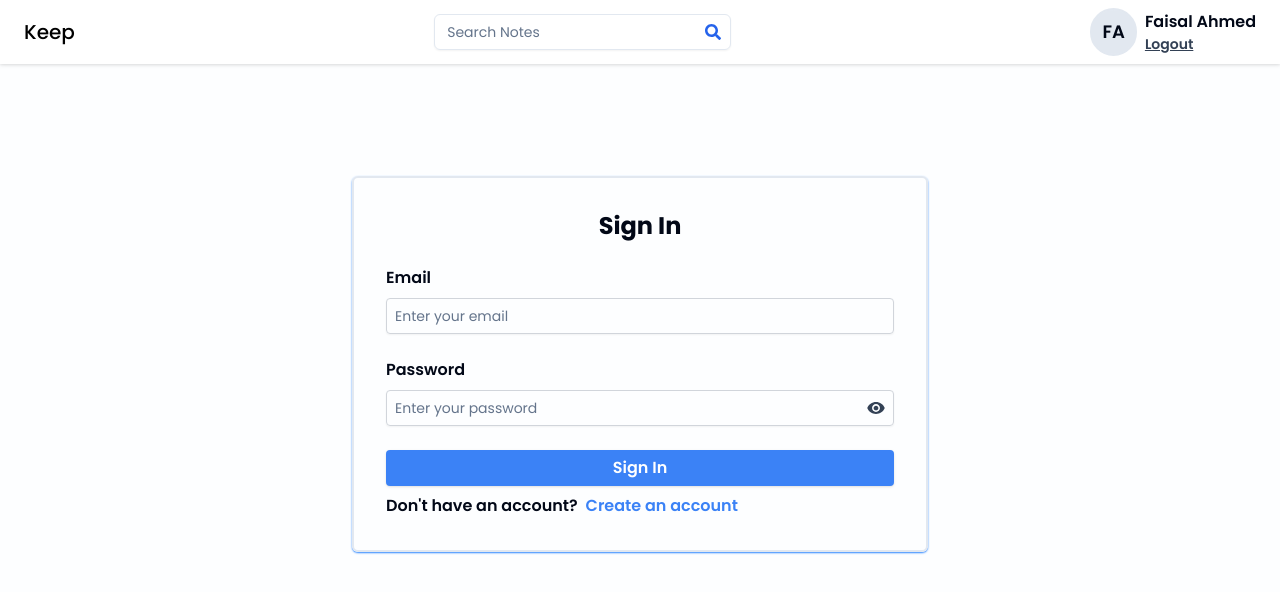
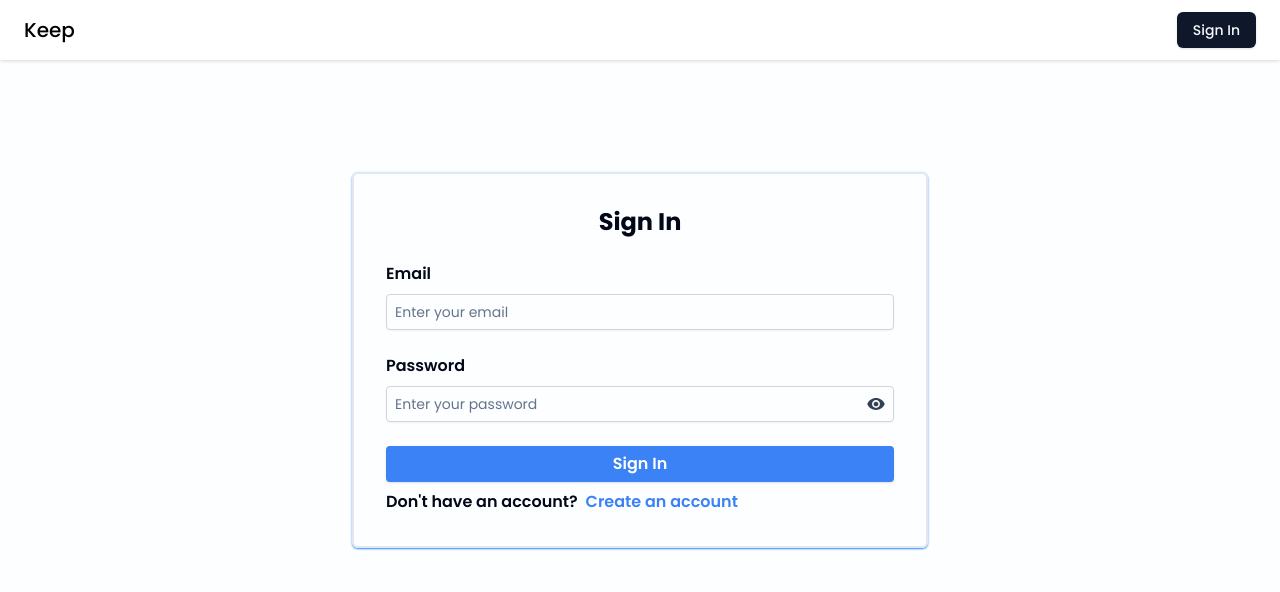
Before and after one commit to 23-faisal/Keep, a React (Vite) app in the folder frontend/: page /sign-in in a window 1280 px wide. Shown: the top 592 px of the page. Built offline with nearby package versions, Linux system fonts and the light colour scheme.

Commit message:
create sign in functionality and updated navbar if the user is logged in

```diff
--- a/frontend/src/components/Navbar/Navbar.jsx
+++ b/frontend/src/components/Navbar/Navbar.jsx
@@ -2,9 +2,13 @@ import { useState } from "react";
 import { Input } from "../ui/input";
 import { FaSearch } from "react-icons/fa";
 import { IoCloseSharp } from "react-icons/io5";
-import { Link } from "react-router-dom";
+import { Link, useNavigate } from "react-router-dom";
+import { useAuthStore } from "@/store/userStore";
+import { Button } from "../ui/button";
 const Navbar = () => {
   const [value, setValue] = useState("");
+  const { user, clearUser } = useAuthStore();
+  const navigate = useNavigate();
 
   // Function to handle search button click
   const handleSearch = () => {
@@ -14,12 +18,15 @@ const Navbar = () => {
       alert("Please enter a search term!");
     }
   };
+
+  console.log(user);
   return (
     <header>
       <nav className="bg-white flex items-center justify-between px-6 py-2 drop-shadow ">
         <Link to="/" className="text-xl font-medium text-black py-2 ">
           Keep
         </Link>
+        {user && (
           <div className="relative ">
             <Input
               value={value}
@@ -37,17 +44,29 @@ const Navbar = () => {
               className="absolute right-2.5 top-2.5 cursor-pointer text-blue-600"
             />
           </div>
+        )}
+        {user ? (
           <div className="flex items-center justify-between gap-2 ">
             <div className=" rounded-full  px-2.5 py-2     border-2 bg-slate-200">
-            <p className="text-center font-semibold  text-lg   ">FA</p>
+              <p className="text-center font-semibold  text-lg   ">
+                {user && user?.user.username.slice(0, 2).toUpperCase()}
+              </p>
             </div>
             <div className="flex flex-col  items-start ">
-            <p className="font-semibold ">Faisal Ahmed</p>
-            <button className="text-sm underline font-semibold text-slate-700">
+              <p className="font-semibold ">{user && user?.user.username}</p>
+              <button
+                onClick={clearUser}
+                className="text-sm underline font-semibold text-slate-700"
+              >
                 Logout
               </button>
             </div>
           </div>
+        ) : (
+          <>
+            <Button onClick={() => navigate("/sign-in")}>Sign In</Button>
+          </>
+        )}
       </nav>
     </header>
   );
--- a/frontend/src/pages/SingIn/SignIn.jsx
+++ b/frontend/src/pages/SingIn/SignIn.jsx
@@ -7,10 +7,12 @@ import { Link, useNavigate } from "react-router-dom";
 import { IoMdEye, IoIosEyeOff } from "react-icons/io";
 import axios from "axios";
 import { useToast } from "@/hooks/use-toast";
+import { useAuthStore } from "../../store/userStore";
 
 const SignIn = () => {
   const { toast } = useToast();
   const navigate = useNavigate();
+  const { setUser } = useAuthStore();
   const {
     register,
     handleSubmit,
@@ -25,14 +27,13 @@ const SignIn = () => {
         data
       );
 
-
-
       if (response.data.success) {
         toast({
           title: "Log in Successful",
           description: `${response?.data.user.username} logged in successfully!`,
           variant: "success",
         });
+        setUser({ user: response.data.user, token: response.data.token });
         navigate("/");
       }
     } catch (error) {
--- /dev/null
+++ b/frontend/src/store/userStore.js
@@ -0,0 +1,21 @@
+import { create } from "zustand";
+import { persist } from "zustand/middleware";
+
+export const useAuthStore = create(
+  persist(
+    (set) => ({
+      user: JSON.parse(localStorage.getItem("user")) || null,
+      token: JSON.parse(localStorage.getItem("token")) || null,
+      setUser: (user, token) => {
+        set({ user, token });
+      },
+      clearUser: () => {
+        set({ user: null, token: null });
+      },
+    }),
+    {
+      name: "auth-storage",
+      getStorage: () => localStorage,
+    }
+  )
+);
```
Lines whose indentation alone changed are shown as unchanged.
